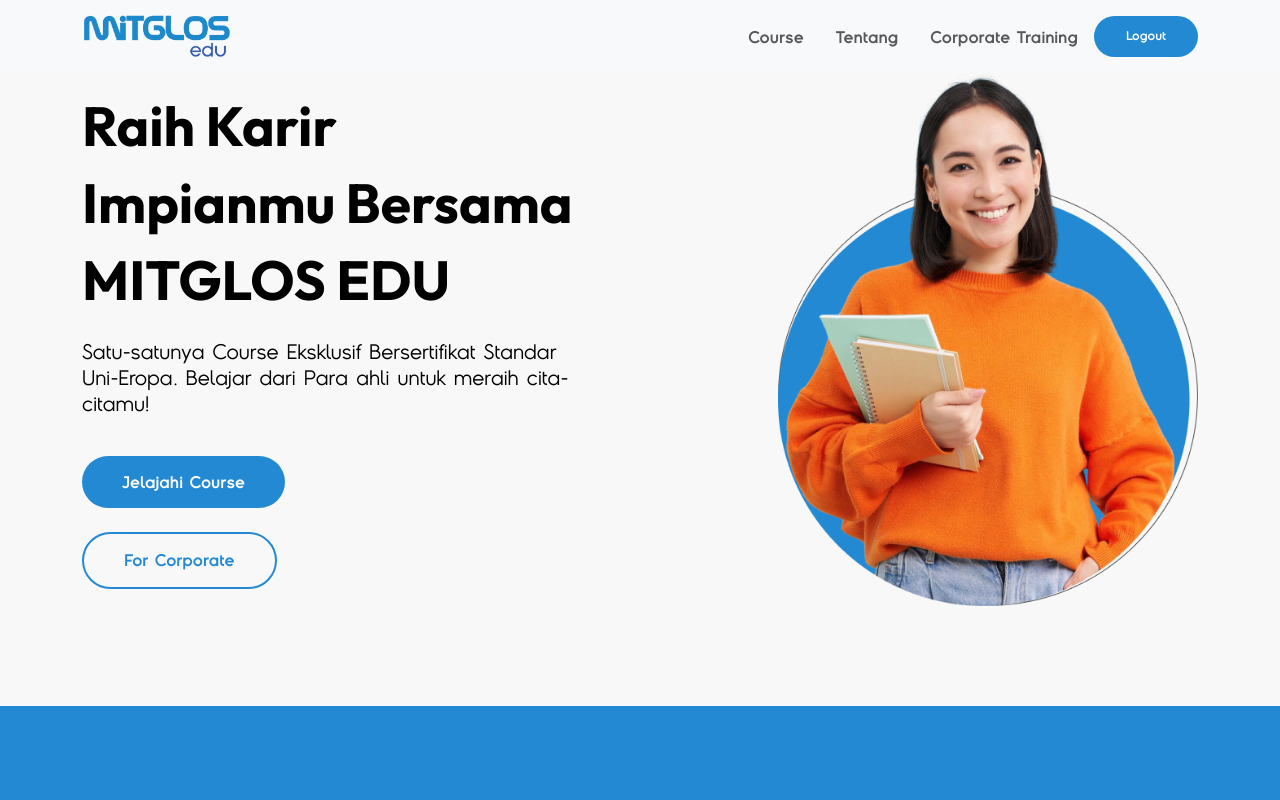
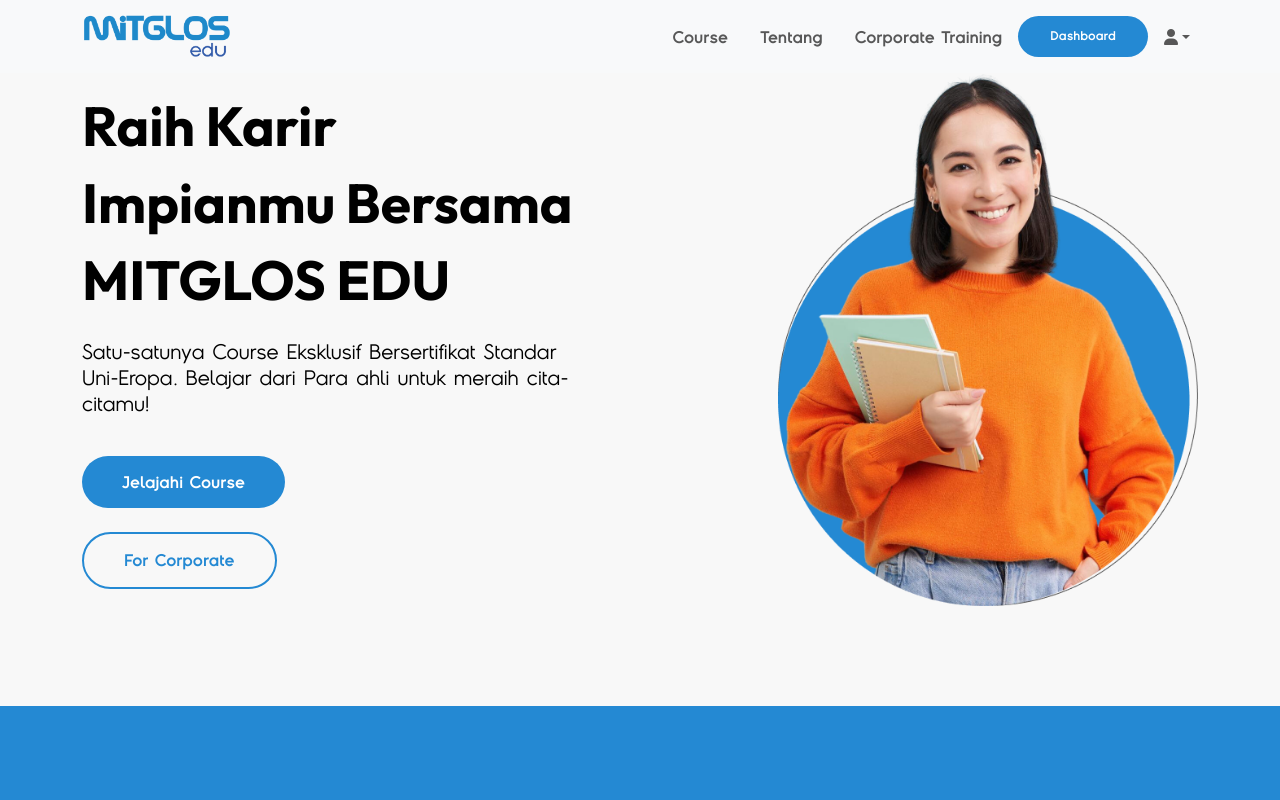
Before and after one commit to Khafidhfuadi/mitglos-edu, a React (Create React App) app: page / in a window 1280 px wide. Shown: the top 800 px of the page. Built offline with nearby package versions, Linux system fonts and the light colour scheme; no server answers; sample sign-in values are in the browser's storage.

Commit message:
Add user dashboard and dropdown menu to navbar

```diff
--- a/src/components/Navbar.jsx
+++ b/src/components/Navbar.jsx
@@ -9,6 +9,12 @@
     let path = `/auth`;
     navigate(path);
   };
+  const dashboardPage = () => {
+    let path = `/dashboard`;
+    navigate(path);
+  };
+  // get user sessionStorage
+  const user = JSON.parse(sessionStorage.getItem("user"));
   return (
     <>
       <nav className="navbar fixed-top navbar-expand-lg navbar-light bg-light">
@@ -56,6 +62,56 @@
                   Corporate Training
                 </a>
               </li>
+              {user ? (
+                <>
+                  <li className="nav-item d-flex align-items-center">
+                    <Button
+                      type="button"
+                      text={"Dashboard"}
+                      isSmall={true}
+                      onClick={dashboardPage}
+                    />
+                  </li>
+                  <li class="nav-item dropdown d-flex align-items-center ms-2">
+                    <a
+                      class="nav-link dropdown-toggle"
+                      href="#"
+                      id="navbarDropdown"
+                      role="button"
+                      data-bs-toggle="dropdown"
+                      aria-expanded="false"
+                    >
+                      <i class="fas fa-user"></i>
+                    </a>
+                    <ul
+                      class="dropdown-menu dropdown-menu-start"
+                      aria-labelledby="navbarDropdown"
+                    >
+                      <li>
+                        <a class="dropdown-item" href="#">
+                          <i class="fas fa-sliders-h fa-fw"></i> Account
+                        </a>
+                      </li>
+                      <li>
+                        <a class="dropdown-item" href="#">
+                          <i class="fas fa-cog fa-fw"></i> Settings
+                        </a>
+                      </li>
+                      <li>
+                        <hr class="dropdown-divider" />
+                      </li>
+                      <li>
+                        <Link
+                          class="dropdown-item"
+                          onClick={props.handleLogout}
+                        >
+                          <i class="fas fa-sign-out-alt fa-fw"></i> Log Out
+                        </Link>
+                      </li>
+                    </ul>
+                  </li>
+                </>
+              ) : (
                 <li className="nav-item d-flex align-items-center">
                   <Button
                     type="button"
@@ -63,16 +119,8 @@
                     isSmall={true}
                     onClick={props.user ? props.handleLogout : loginPage}
                   />
-
-                {/* <button
-                  type="button"
-                  class="btn custom-btn is-small"
-                  data-bs-toggle="modal"
-                  data-bs-target="#exampleModal"
-                >
-                  Launch demo modal
-                </button> */}
                 </li>
+              )}
             </ul>
           </div>
         </div>
--- a/src/user/UserDashboard.jsx
+++ b/src/user/UserDashboard.jsx
@@ -3,12 +3,14 @@
 
 const UserDashboard = ({ user, handleLogout }) => {
   return (
-    <section>
-      <div className="container">
-        <h1>User Dashboard</h1>
-        <p>
-          Welcome to the user dashboard, <b>{user?.name}</b>!
-        </p>
+    <section className="container">
+      <div className="card">
+        <div className="card-body">
+          <h1>Dashboard User</h1>
+          <p>
+            Gimana harimu, <b>{user?.name}</b>?
+          </p>
+        </div>
       </div>
     </section>
   );
```
Lines whose indentation alone changed are shown as unchanged.
